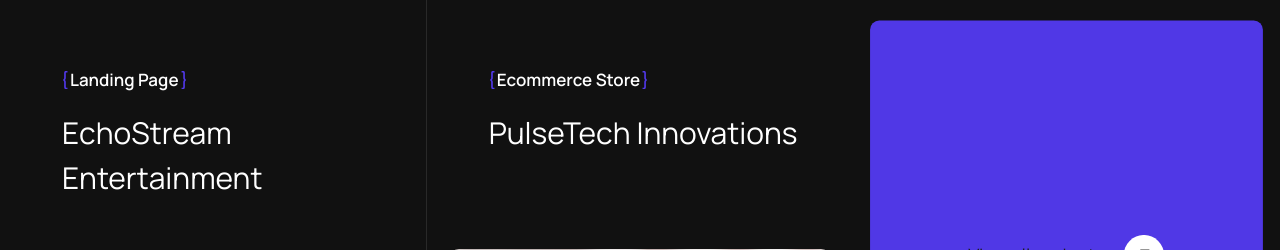
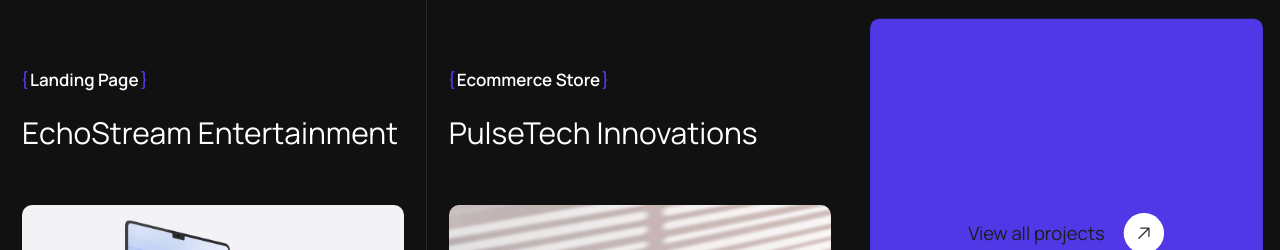
Before and after one commit to Israel-2002/portfolio-v3, a React (Vite) app: page / in a window 1280 px wide. Shown: the part 2178-2428 px from the top of the page. Built offline with nearby package versions, Linux system fonts and the light colour scheme.

Commit message:
got rid of padding and fixed scale on desktop screens

```diff
--- a/src/pages/home/featured-projects/Projects.jsx
+++ b/src/pages/home/featured-projects/Projects.jsx
@@ -50,13 +50,13 @@ const Projects = () => {
                   : "",
               )}
             >
-              <div className="mb-[0.6875rem] flex items-center gap-0.5 text-sm font-semibold xl:mb-5 xl:pl-[2.5rem] xl:text-[1.0625rem]">
+              <div className="mb-[0.6875rem] flex items-center gap-0.5 text-sm font-semibold xl:mb-5 xl:text-[1.0625rem]">
                 <img className="w-1.5" src={bracketOpen} alt="" />
                 <span>{category}</span>
                 <img className="w-1.5" src={bracketClose} alt="" />
               </div>
 
-              <h3 className="mb-[4.0625rem] text-[1.625rem] md:mb-[2.125rem] xl:mb-[3.125rem] xl:pl-[2.5rem] xl:text-[1.875rem]">
+              <h3 className="mb-[4.0625rem] text-[1.625rem] md:mb-[2.125rem] xl:mb-[3.125rem] xl:text-[1.875rem]">
                 {title}
               </h3>
               <img
@@ -69,7 +69,7 @@ const Projects = () => {
         </ul>
 
         <div className="w-full px-6 lg:px-8 xl:px-0">
-          <div className="group my-[1.375rem] flex w-full cursor-pointer items-center justify-center gap-5 rounded-[10px] bg-primary py-[3.75rem] text-matte-black transition-all duration-300 hover:scale-100 hover:rounded-none xl:my-0 xl:h-full xl:scale-[0.92] xl:py-0 xl:text-xl">
+          <div className="group my-[1.375rem] flex w-full cursor-pointer items-center justify-center gap-5 rounded-[10px] bg-primary py-[3.75rem] text-matte-black transition-all duration-300 hover:scale-100 hover:rounded-none xl:my-0 xl:h-full xl:scale-[0.92] xl:py-0 xl:text-xl min-[1440px]:scale-100 min-[1440px]:scale-y-[0.92]">
             <p className="transition-transform duration-300 group-hover:translate-x-2">
               View all projects
             </p>
```
